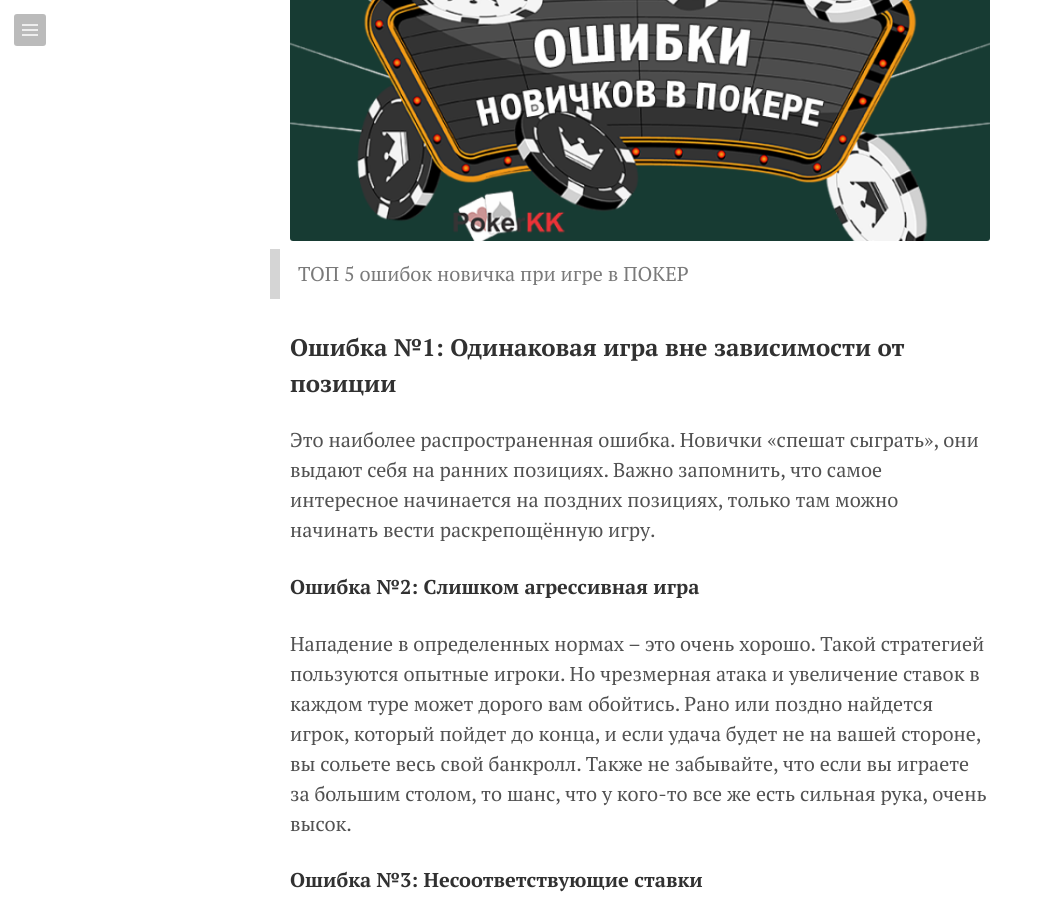
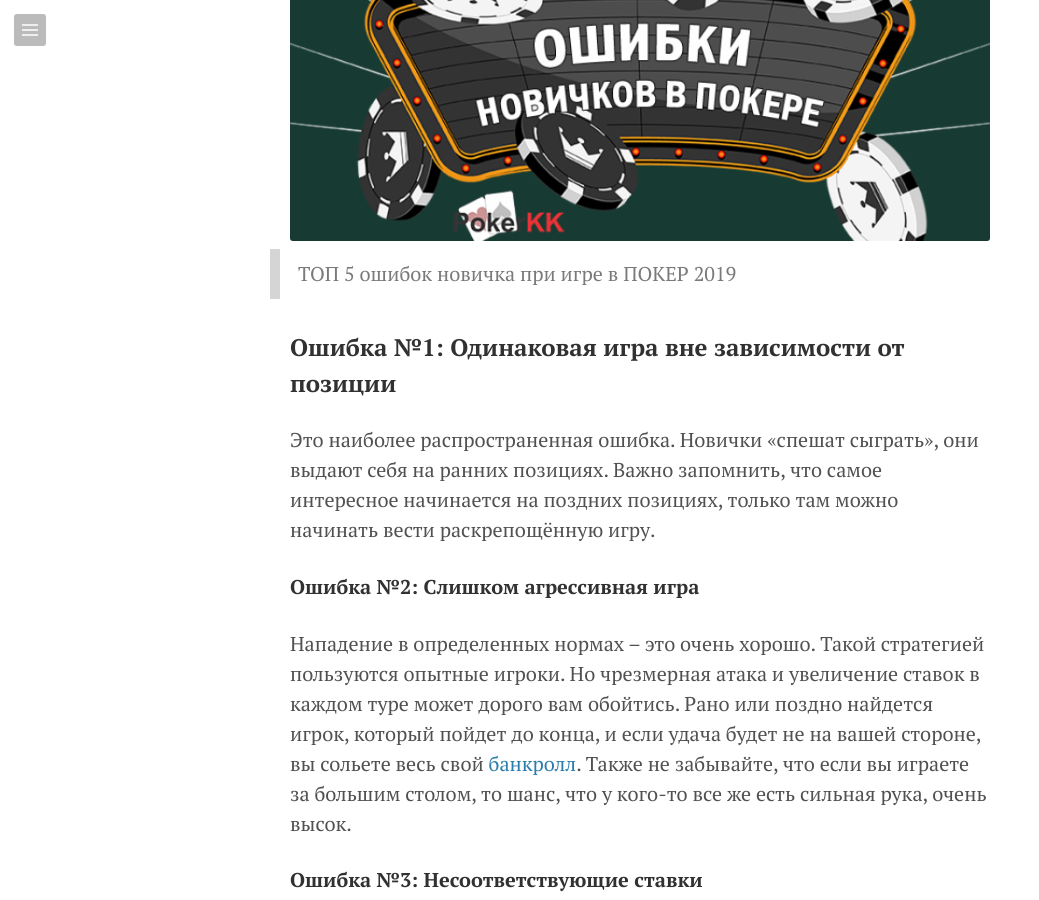
Before and after one commit to keepcalminblog/keepcalminblog.github.io, a Jekyll site: the page built from _posts/2019-01-28-top5-oshibok.md, in a window 1280 px wide and 900 px high, scrolled down 1531 px. Shown: the whole window, without its empty margins (0-1039 px from the left). Built offline with Jekyll 4.4.1, drawn with Linux system fonts in a browser that asks for light colours; Markdown is read by kramdown in place of the engine named in the settings; some of the changed lines change nothing that is shown.

Commit message:
Update from Forestry.io ilya.kono@gmail.com updated _posts/2019-01-28-top5-oshibok.md

```diff
--- a/_posts/2019-01-28-top5-oshibok.md
+++ b/_posts/2019-01-28-top5-oshibok.md
@@ -1,19 +1,19 @@
 ---
 layout: post
-title: "Ошибки новичков при игре в покер"
+title: Ошибки новичков при игре в покер
 quote: Основтые ТОП ошибок которые допускают новички в покере
 image: false
 video: false
-date: 2019-01-28 10:29:45
+date: 2019-01-28 10:29:45 +0000
+
 ---
-
 ## 5 ОШИБОК НОВИЧКОВ В ПОКЕРЕ
 
 Покер – игра, основанная на закономерностях и определенных алгоритмах. К сожалению, многие новички ошибочно полагают, что для успешной игры в покер достаточно обладать развитой интуицией, за счет чего и «подкармливают» опытных акул покерного мира.
 
 Как правило, ошибки новичков далеко не случайны. Если разобрать их детально, то очевидно, что если бы новичок обладал достаточными знаниями, опытом и практикой, то мог бы обойти большинство фатальных промахов. Давайте рассмотрим 5 популярных ошибок, совершаемых большинством новичков.
 
-{% include image.html url="/img/poker3-800x500_c.png" width="100%" description="ТОП 5 ошибок новичка при игре в ПОКЕР" %}
+{% include image.html url="/img/poker3-800x500_c.png" width="100%" description="ТОП 5 ошибок новичка при игре в ПОКЕР 2019" %}
 
 ### Ошибка №1: Одинаковая игра вне зависимости от позиции
 
@@ -21,7 +21,7 @@ date: 2019-01-28 10:29:45
 
 #### Ошибка №2: Слишком агрессивная игра
 
-Нападение в определенных нормах – это очень хорошо. Такой стратегией пользуются опытные игроки. Но чрезмерная атака и увеличение ставок в каждом туре может дорого вам обойтись. Рано или поздно найдется игрок, который пойдет до конца, и если удача будет не на вашей стороне, вы сольете весь свой банкролл. Также не забывайте, что если вы играете за большим столом, то шанс, что у кого-то все же есть сильная рука, очень высок.
+Нападение в определенных нормах – это очень хорошо. Такой стратегией пользуются опытные игроки. Но чрезмерная атака и увеличение ставок в каждом туре может дорого вам обойтись. Рано или поздно найдется игрок, который пойдет до конца, и если удача будет не на вашей стороне, вы сольете весь свой [банкролл](https://www.merriam-webster.com/dictionary/bankroll "bankroll"). Также не забывайте, что если вы играете за большим столом, то шанс, что у кого-то все же есть сильная рука, очень высок.
 
 #### Ошибка №3: Несоответствующие ставки
 
```
